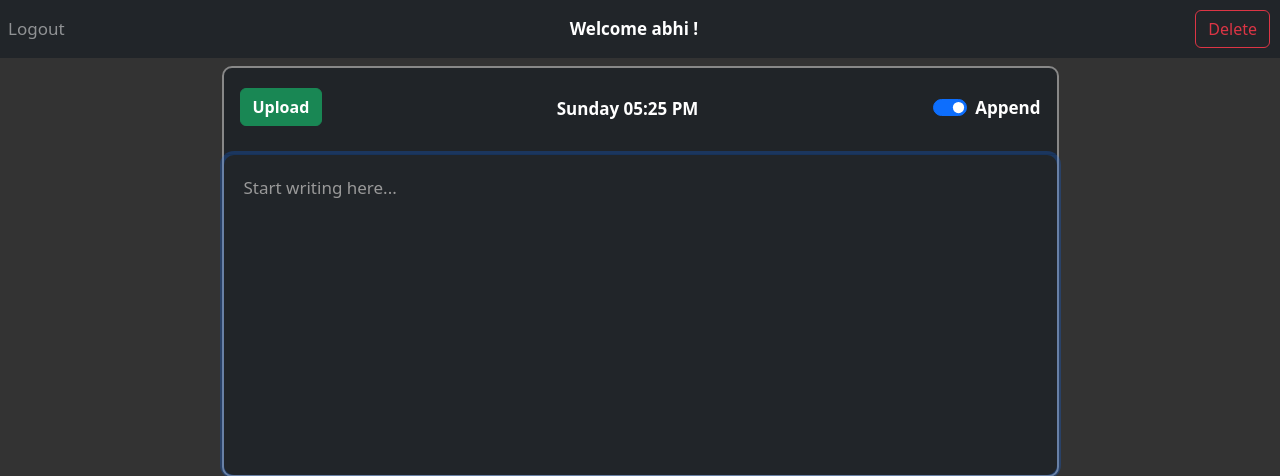
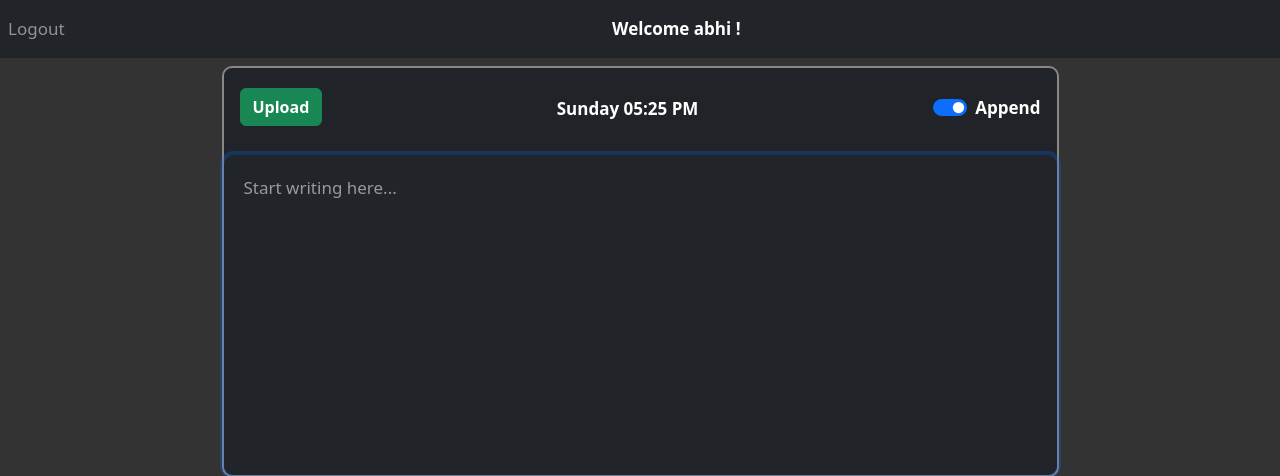
Before and after one commit to abhiraj860/Note-taking-application, a Flask app: page / in a window 1280 px wide. Shown: the top 476 px of the page. Run offline with Flask 3, Linux system fonts and the light colour scheme; a user stored in the database is signed in; some libraries are stand-ins or nearby versions.

Commit message:
Remove delete button from NavBar

```diff
--- a/website/templates/base.html
+++ b/website/templates/base.html
@@ -31,9 +31,6 @@
       z-index: 9999;
       width: 200px; /* Adjust the width as needed */
       font-size: 14px; /* Adjust the font size as needed */
-    }
-    #deleteButton {
-      margin-right: 10px;
     }
   </style>
   <body>
@@ -75,8 +72,6 @@
              <span>Welcome {{first_name}} !</span>
           </span>
         </div>
-        <button id = "deleteButton" type="button" class="btn btn-outline-danger"> Delete</button>
-
         {% else %}
         <div class="d-flex justify-content-center w-100">
           <span class="navbar-text text-center" style="color: white; font-weight: bold;">
```
Also changed, not shown: instance/database.db.
